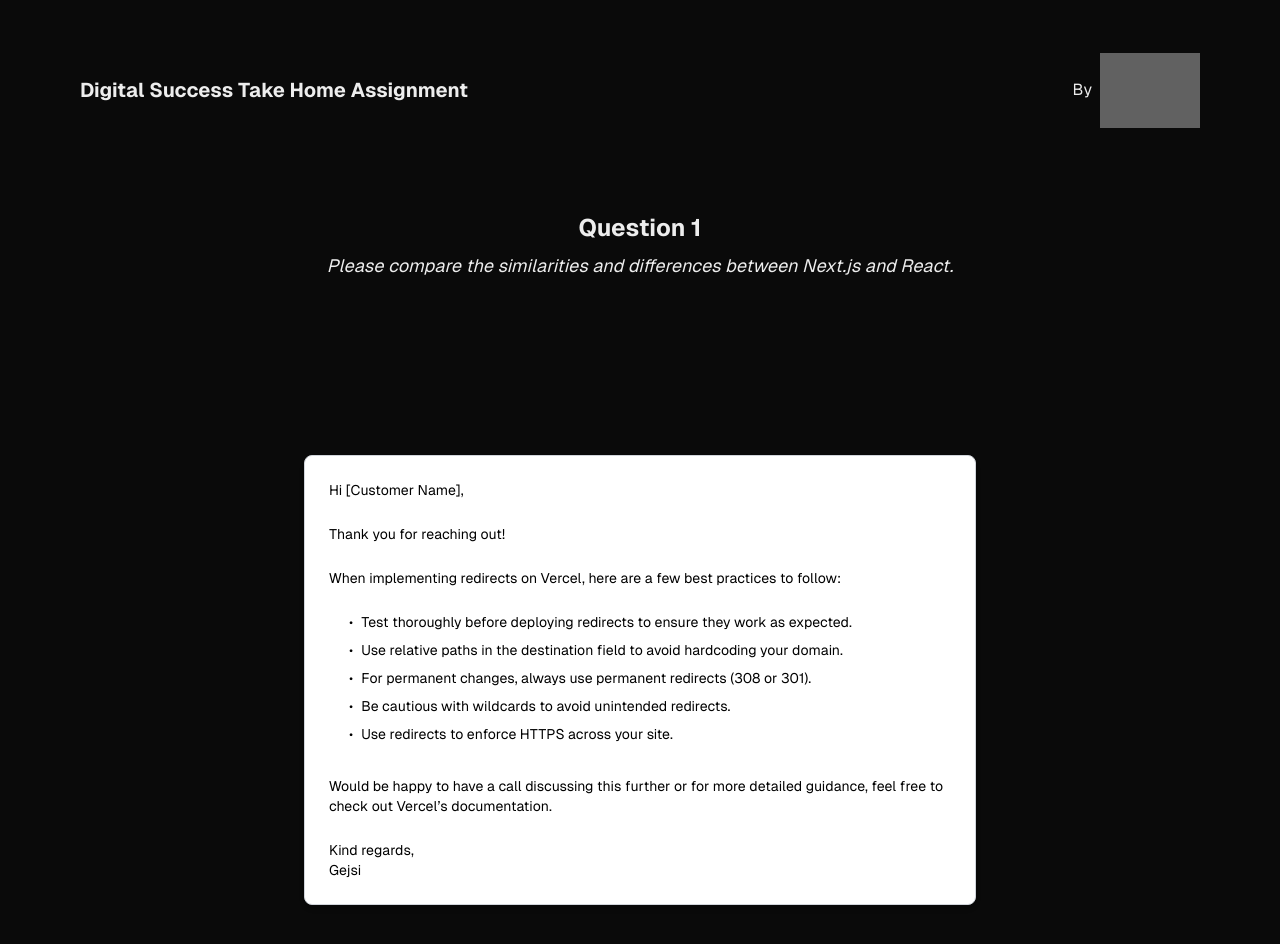
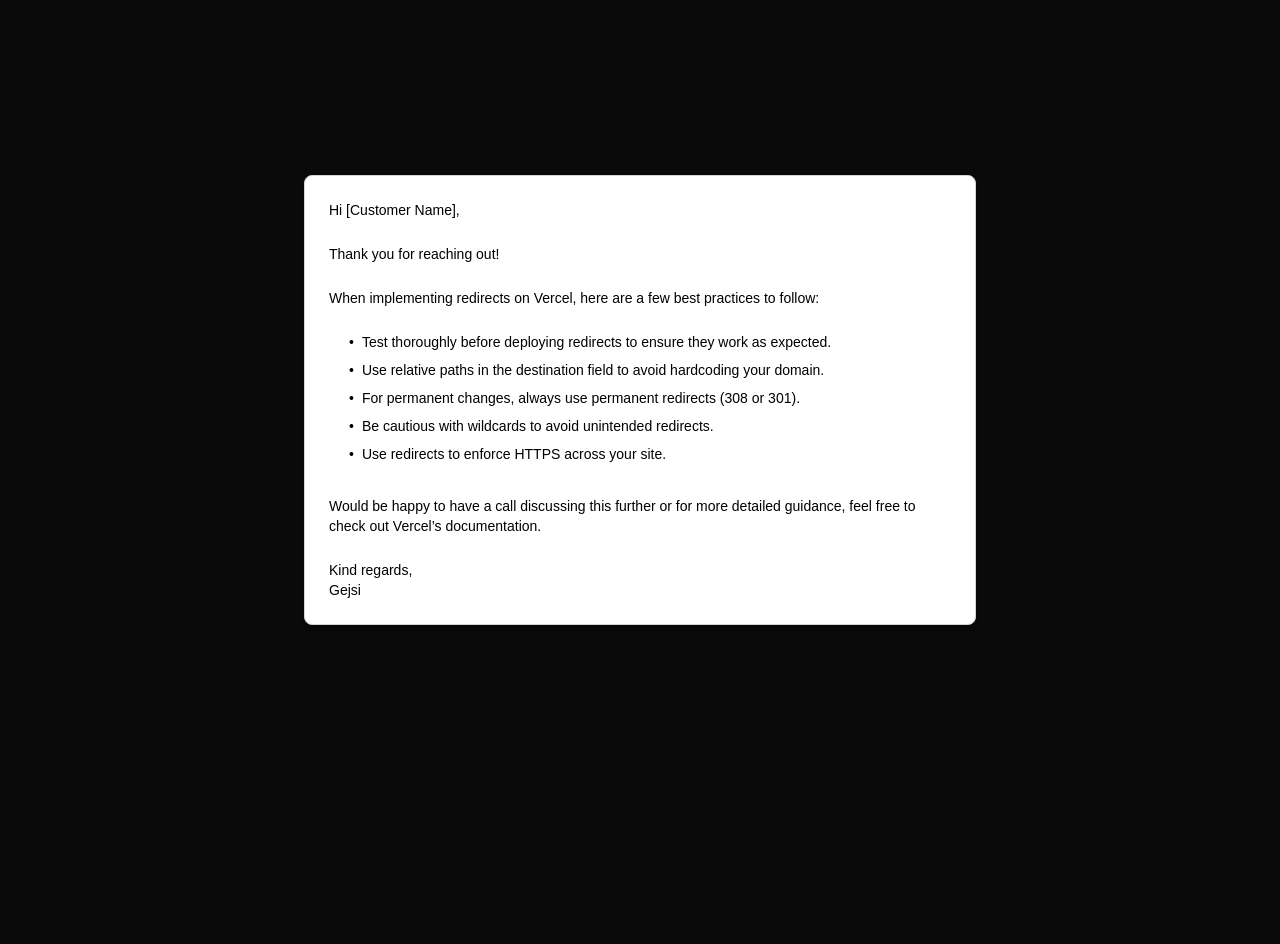
Before and after one commit to SirGejsi/nextjs-boilerplate, a Next.js app: page /questions/question3 in a window 1280 px wide. Shown: the top 944 px of the page. After the commit the page ends 800 px from the top, so only its background shows below. Built offline with nearby package versions, Linux system fonts and the light colour scheme; grey boxes are pictures that could not be loaded.

Commit message:
Update page.tsx

```diff
--- a/app/questions/question3/page.tsx
+++ b/app/questions/question3/page.tsx
@@ -1,31 +1,5 @@
-import Image from "next/image";
-
-export default function About() {
+export default function Email() {
   return (
-    <div className="grid grid-rows-[20px_1fr_20px] items-center justify-items-center min-h-screen p-8 pb-20 gap-16 sm:p-20 font-[family-name:var(--font-geist-sans)]">
-      <header className="flex justify-between items-center w-full">
-        <div className="text-xl font-bold">Digital Success Take Home Assignment</div>
-        <div className="flex items-center">
-          {/* "By" text */}
-          <span className="mr-2">By</span>
-          {/* Vercel logo */}
-          <Image
-            className="invert"
-            src="https://upload.wikimedia.org/wikipedia/commons/5/5e/Vercel_logo_black.svg"
-            alt="Vercel Logo"
-            width={100}
-            height={24}
-          />
-        </div>
-      </header>
-
-      <main className="flex flex-col items-center">
-        <h2 className="text-2xl font-bold mt-12">Question 1</h2>
-        <p className="text-lg mt-2 italic">
-          Please compare the similarities and differences between Next.js and React.
-        </p>
-
-        {/* Email Component */}
     <div className="min-h-screen flex items-center justify-center p-8">
       <div className="bg-white border border-gray-300 rounded-lg shadow-md p-6 max-w-2xl">
         <p className="text-sm text-black">
@@ -84,7 +58,5 @@ export default function About() {
         </p>
       </div>
     </div>
-      </main>
-    </div>
   );
 }
```
Lines whose indentation alone changed are shown as unchanged.
